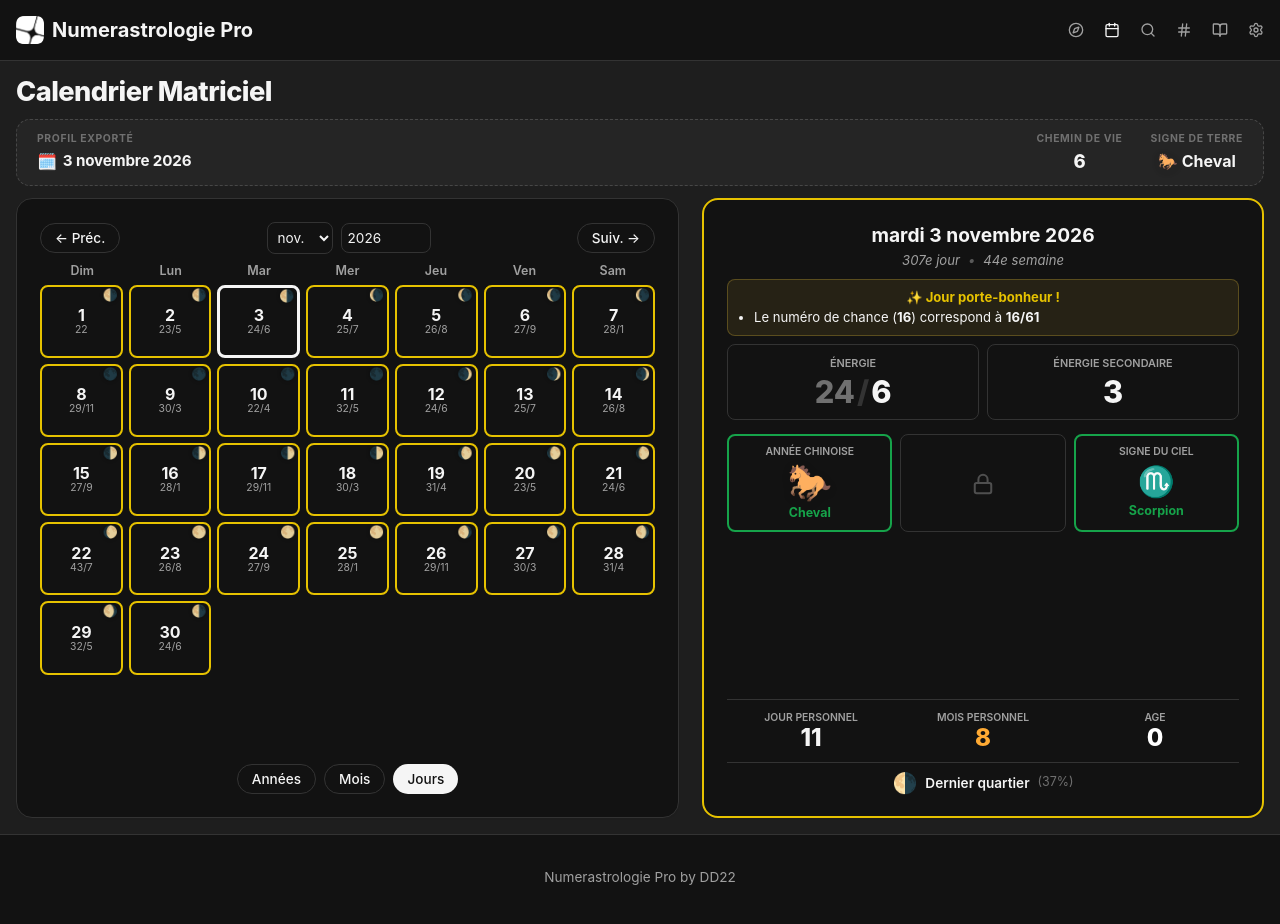
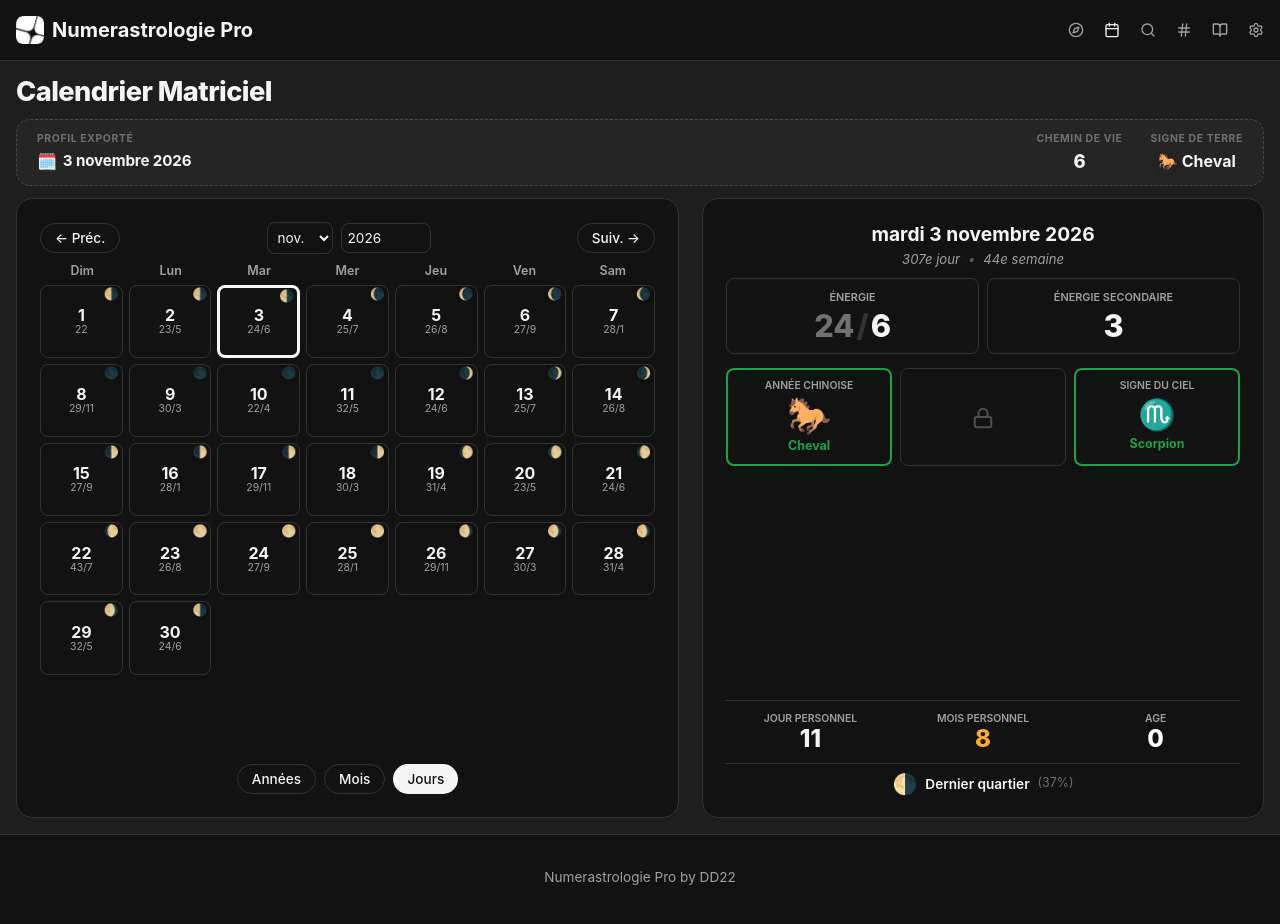
Before and after one commit to dawdesign/Numerastrologie-Pro, a React (Vite) app: page / in a window 1280 px wide. Both pictures are taken after a click on the button "Exporter vers le calendrier". Shown: the top 924 px of the page. Built offline with nearby package versions, Linux system fonts and the light colour scheme.

Commit message:
feat: add Calculator and Calendar core pages

```diff
--- a/src/pages/Calculator.tsx
+++ b/src/pages/Calculator.tsx
@@ -552,14 +552,11 @@ export default function Calculator() {
 
             // Check if today is a lucky day based on Universal Day
             const isLuckyUniversalDay = universalCycles.universalDayUnreduced === luckyNumber.base || universalCycles.universalDayUnreduced === luckyNumber.flipped;
-            const isLuckyCalendarDay = now.getDate() === luckyNumber.base || now.getDate() === luckyNumber.flipped;
-            const todaysLucky = calculateLuckyNumber(now.getMonth() + 1, now.getDate(), now.getFullYear());
-            const isDateLuckyMatch = todaysLucky.base === luckyNumber.base || todaysLucky.base === luckyNumber.flipped;
             const isLuckyDigitsDate = isLuckyDateMatch(now.getMonth() + 1, now.getDate(), luckyNumber);
             const todayDayOfYear = getDayOfYear(now.getMonth() + 1, now.getDate(), now.getFullYear());
             const isLuckyDayOfYear = todayDayOfYear === luckyNumber.base || todayDayOfYear === luckyNumber.flipped;
 
-            const isLuckyToday = isLuckyUniversalDay || isLuckyCalendarDay || isDateLuckyMatch || isLuckyDigitsDate || isLuckyDayOfYear;
+            const isLuckyToday = isLuckyUniversalDay || isLuckyDigitsDate || isLuckyDayOfYear;
 
             // Compare to Today's values
             const todayEarthYearSign = getEarthSign(now.getFullYear(), now.getMonth() + 1, now.getDate());
@@ -596,11 +593,8 @@ export default function Calculator() {
                 const isLuckyEndYear = endYearLastTwo === luckyNumber.base || endYearLastTwo === luckyNumber.flipped;
 
                 const endPYearRaw = calculateLifePath(endDate.month, endDate.day, endDate.year).unreduced;
-                const endsLucky = calculateLuckyNumber(endDate.month, endDate.day, endDate.year);
                 const endDayOfYear = getDayOfYear(endDate.month, endDate.day, endDate.year);
                 const isLuckyEndDay = endPYearRaw === luckyNumber.base || endPYearRaw === luckyNumber.flipped ||
-                    endDate.day === luckyNumber.base || endDate.day === luckyNumber.flipped ||
-                    endsLucky.base === luckyNumber.base || endsLucky.base === luckyNumber.flipped ||
                     endDayOfYear === luckyNumber.base || endDayOfYear === luckyNumber.flipped ||
                     isLuckyDateMatch(endDate.month, endDate.day, luckyNumber);
 
--- a/src/pages/Calendar.tsx
+++ b/src/pages/Calendar.tsx
@@ -314,17 +314,9 @@ export default function Calendar() {
 
                                     let isLucky = false;
                                     if (exportedProfile) {
-                                        const todaysLucky = calculateLuckyNumber(currentMonth, day, currentYear);
-                                        const y1 = Math.floor(currentYear / 100);
-                                        const y2 = currentYear % 100;
-                                        const yearSum = y1 + y2;
-
                                         const dayOfYearNum = getDayOfYear(currentMonth, day, currentYear);
 
                                         isLucky = unreduced === exportedProfile.luckyNumber.base || unreduced === exportedProfile.luckyNumber.flipped ||
-                                            day === exportedProfile.luckyNumber.base || day === exportedProfile.luckyNumber.flipped ||
-                                            todaysLucky.base === exportedProfile.luckyNumber.base || todaysLucky.base === exportedProfile.luckyNumber.flipped ||
-                                            yearSum === exportedProfile.luckyNumber.base || yearSum === exportedProfile.luckyNumber.flipped ||
                                             dayOfYearNum === exportedProfile.luckyNumber.base || dayOfYearNum === exportedProfile.luckyNumber.flipped ||
                                             isLuckyDateMatch(currentMonth, day, exportedProfile.luckyNumber);
                                     }
@@ -415,13 +407,9 @@ export default function Calendar() {
                                 if (exportedProfile) {
                                     const uMonthRaw = m + reduceNumber(currentYear);
                                     const monthLucky = calculateLuckyNumber(m, 1, currentYear);
-                                    const y1 = Math.floor(currentYear / 100);
-                                    const y2 = currentYear % 100;
-                                    const yearSum = y1 + y2;
 
                                     isLucky = (uMonthRaw === exportedProfile.luckyNumber.base || uMonthRaw === exportedProfile.luckyNumber.flipped) ||
-                                        (monthLucky.base === exportedProfile.luckyNumber.base || monthLucky.base === exportedProfile.luckyNumber.flipped) ||
-                                        (yearSum === exportedProfile.luckyNumber.base || yearSum === exportedProfile.luckyNumber.flipped);
+                                        (monthLucky.base === exportedProfile.luckyNumber.base || monthLucky.base === exportedProfile.luckyNumber.flipped);
                                 }
 
                                 const cellStyle = getMonthColorStyle(m);
@@ -585,24 +573,10 @@ export default function Calendar() {
                         let luckyReasons: React.ReactNode[] = [];
 
                         if (exportedProfile) {
-
-                            const todaysLucky = calculateLuckyNumber(currentMonth, selectedDay, currentYear);
                             const { base: b, flipped: f } = exportedProfile.luckyNumber;
-                            const y1 = Math.floor(currentYear / 100);
-                            const y2 = currentYear % 100;
-                            const ySumActual = y1 + y2;
 
                             if (dayReading.unreduced === b || dayReading.unreduced === f) {
                                 luckyReasons.push(language === 'en' ? <span>Day energy (<strong>{dayReading.unreduced}</strong>) matches <strong>{b}/{f}</strong></span> : <span>L'énergie du jour (<strong>{dayReading.unreduced}</strong>) correspond à <strong>{b}/{f}</strong></span>);
-                            }
-                            if (selectedDay === b || selectedDay === f) {
-                                luckyReasons.push(language === 'en' ? <span>Day of the month (<strong>{selectedDay}</strong>) matches <strong>{b}/{f}</strong></span> : <span>Le jour du mois (<strong>{selectedDay}</strong>) correspond à <strong>{b}/{f}</strong></span>);
-                            }
-                            if (todaysLucky.base === b || todaysLucky.base === f) {
-                                luckyReasons.push(language === 'en' ? <span>Date lucky number (<strong>{todaysLucky.base}</strong>) matches <strong>{b}/{f}</strong></span> : <span>Le numéro de chance (<strong>{todaysLucky.base}</strong>) correspond à <strong>{b}/{f}</strong></span>);
-                            }
-                            if (ySumActual === b || ySumActual === f) {
-                                luckyReasons.push(language === 'en' ? <span>Year double-digit sum (<strong>{y1}+{y2}={ySumActual}</strong>) matches <strong>{b}/{f}</strong></span> : <span>La somme de l'année (<strong>{y1}+{y2}={ySumActual}</strong>) correspond à <strong>{b}/{f}</strong></span>);
                             }
                             if (isLuckyDateMatch(currentMonth, selectedDay, exportedProfile.luckyNumber)) {
                                 const formattedD = selectedDay.toString().padStart(2, '0');
@@ -785,9 +759,6 @@ export default function Calendar() {
                             const uMonthRaw = selectedMonth + reduceNumber(currentYear);
                             const monthLucky = calculateLuckyNumber(selectedMonth, 1, currentYear);
                             const { base: b, flipped: f } = exportedProfile.luckyNumber;
-                            const y1 = Math.floor(currentYear / 100);
-                            const y2 = currentYear % 100;
-                            const ySumActual = y1 + y2;
 
                             if (uMonthRaw === b || uMonthRaw === f) {
                                 luckyReasons.push(language === 'en' ? <span>Universal Month energy (<strong>{uMonthRaw}</strong>) matches <strong>{b}/{f}</strong></span> : <span>L'énergie du mois universel (<strong>{uMonthRaw}</strong>) correspond à <strong>{b}/{f}</strong></span>);
@@ -795,11 +766,6 @@ export default function Calendar() {
                             if (monthLucky.base === b || monthLucky.base === f) {
                                 luckyReasons.push(language === 'en' ? <span>Month lucky number (<strong>{monthLucky.base}</strong>) matches <strong>{b}/{f}</strong></span> : <span>Le numéro de chance du mois (<strong>{monthLucky.base}</strong>) correspond à <strong>{b}/{f}</strong></span>);
                             }
-                            if (ySumActual === b || ySumActual === f) {
-                                luckyReasons.push(language === 'en' ? <span>Year double-digit sum (<strong>{y1}+{y2}={ySumActual}</strong>) matches <strong>{b}/{f}</strong></span> : <span>La somme de l'année (<strong>{y1}+{y2}={ySumActual}</strong>) correspond à <strong>{b}/{f}</strong></span>);
-                            }
-
-
                         }
 
                         return (
```
